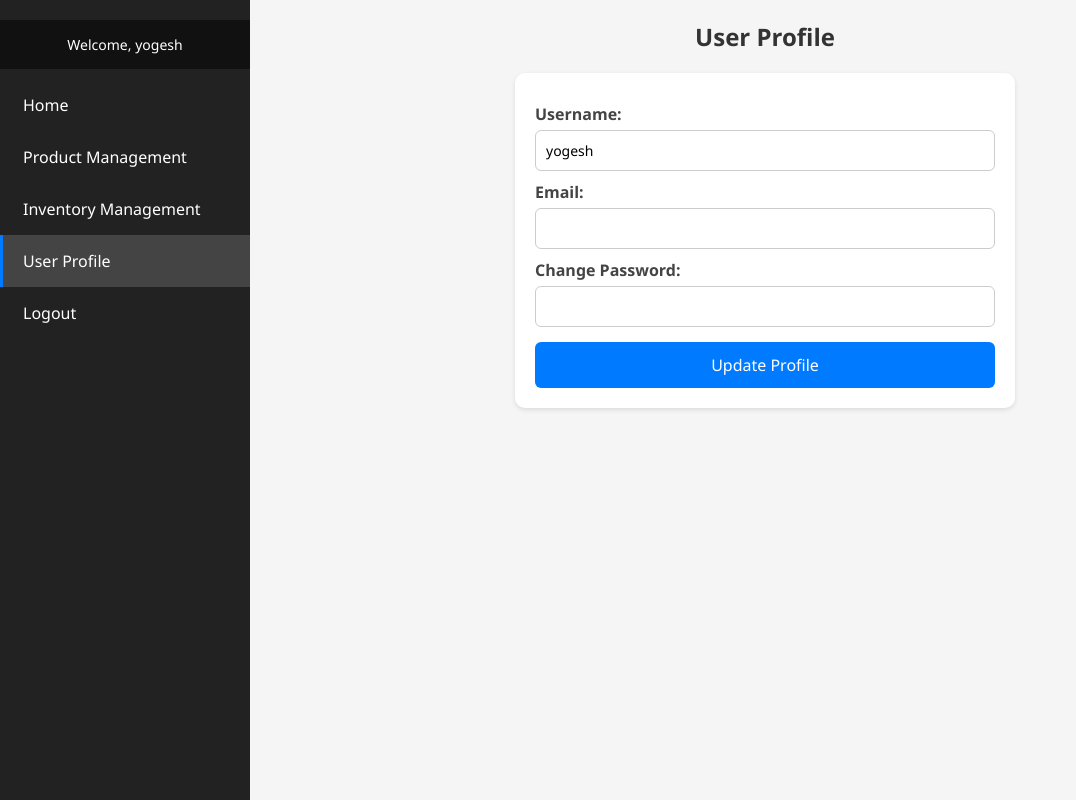
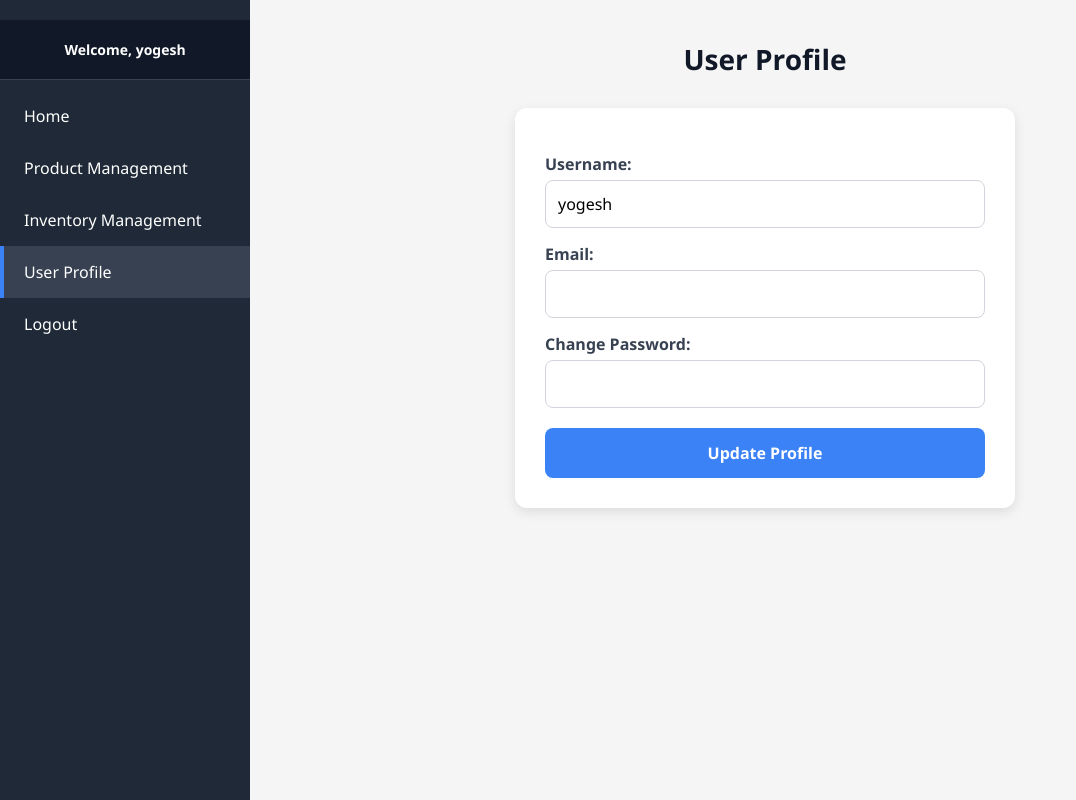
Before and after one commit to yogizx/RMS, a Django app: page /authu/profile/ in a window 1280 px wide. Shown: the whole page, without its empty margins (0-1076 px from the left). Run offline with Django 5.2, Linux system fonts and the light colour scheme; a user stored in the database is signed in.

Commit message:
Update user_profile.html

```diff
--- a/authu/templates/authu/user_profile.html
+++ b/authu/templates/authu/user_profile.html
@@ -6,11 +6,12 @@
 <title>User Profile</title>
 <style>
     * { margin: 0; padding: 0; box-sizing: border-box; font-family: 'Segoe UI', Arial, sans-serif; }
+
     body { background-color: #f5f5f5; display: flex; min-height: 100vh; }
 
     /* SIDEBAR */
     .sidebar {
-            background-color: #222;
+        background-color: #1f2937; /* Dark gray-blue */
         color: white;
         width: 250px;
         height: 100vh;
@@ -27,10 +28,12 @@
 
     .sidebar .user-info {
         text-align: center;
-            padding: 15px;
-            background: #111;
+        padding: 20px;
         font-size: 14px;
+        font-weight: bold;
+        background: #111827;
         margin-bottom: 10px;
+        border-bottom: 1px solid #374151;
     }
 
     .sidebar a {
@@ -38,86 +41,92 @@
         text-decoration: none;
         padding: 15px 20px;
         display: block;
-            border-left: 3px solid transparent;
+        border-left: 4px solid transparent;
         transition: all 0.3s;
+        font-size: 16px;
     }
 
     .sidebar a:hover, .sidebar a.active {
-            background-color: #444;
-            border-left: 3px solid #007BFF;
+        background-color: #374151;
+        border-left: 4px solid #3b82f6; /* Blue indicator */
     }
 
-        /* TOGGLE BUTTON (Mobile) */
+    /* TOGGLE BUTTON */
     .menu-toggle {
         display: none;
         position: fixed;
         top: 15px; left: 15px;
-            background: #007BFF;
+        background: #3b82f6;
         color: white;
         border: none;
         font-size: 24px;
-            padding: 8px 12px;
+        padding: 10px 14px;
         cursor: pointer;
         z-index: 1100;
-            border-radius: 4px;
+        border-radius: 6px;
+        box-shadow: 0 2px 6px rgba(0,0,0,0.2);
     }
 
-        /* CONTENT AREA */
+    /* CONTENT */
     .main-content {
         flex: 1;
         margin-left: 250px;
-            padding: 20px;
+        padding: 40px 30px;
         width: 100%;
         transition: margin-left 0.3s ease-in-out;
     }
 
-        h2 { text-align: center; color: #333; margin-bottom: 20px; }
+    h2 { text-align: center; color: #111827; margin-bottom: 30px; font-size: 28px; }
 
     .profile-card {
         background: white;
-            padding: 20px;
-            border-radius: 10px;
-            box-shadow: 0 2px 5px rgba(0,0,0,0.1);
+        padding: 30px;
+        border-radius: 12px;
+        box-shadow: 0 4px 12px rgba(0,0,0,0.1);
         max-width: 500px;
         margin: auto;
     }
 
-        label { display: block; margin-top: 10px; font-weight: bold; color: #444; }
+    label { display: block; margin-top: 15px; font-weight: 600; color: #374151; }
     input[type="text"], input[type="email"], input[type="password"] {
         width: 100%;
-            padding: 10px;
+        padding: 12px;
         margin-top: 5px;
-            border: 1px solid #ccc;
-            border-radius: 6px;
-            font-size: 14px;
+        border: 1px solid #d1d5db;
+        border-radius: 8px;
+        font-size: 16px;
     }
 
     .btn {
-            margin-top: 15px;
+        margin-top: 20px;
         width: 100%;
-            background: #007BFF;
+        background: #3b82f6;
         color: white;
-            padding: 12px;
+        padding: 14px;
         border: none;
-            border-radius: 6px;
+        border-radius: 8px;
         cursor: pointer;
         font-size: 16px;
+        font-weight: 600;
         transition: background 0.3s;
     }
-        .btn:hover { background: #0056b3; }
+    .btn:hover { background: #2563eb; }
 
     /* RESPONSIVE */
     @media (max-width: 768px) {
         .sidebar { transform: translateX(-100%); width: 220px; }
-            .main-content { margin-left: 0; padding-top: 60px; }
+        .main-content { margin-left: 0; padding-top: 70px; }
         .menu-toggle { display: block; }
     }
 </style>
 </head>
 <body>
 
+<!-- TOGGLE BUTTON -->
+<button class="menu-toggle" id="menuToggle">&#9776;</button>
+
 <!-- SIDEBAR -->
-    <div class="sidebar" id="sidebar">
+<div class="sidebar hidden" id="sidebar">
     <div class="user-info">Welcome, {{ request.user.username }}</div>
     <a href="{% url 'authu:home' %}">Home</a>
     <a href="{% url 'Product:barcode_generate' %}">Product Management</a>
@@ -125,9 +134,6 @@
     <a href="{% url 'authu:user_profile' %}" class="active">User Profile</a>
     <a href="{% url 'authu:login' %}">Logout</a>
 </div>
-
-    <!-- TOGGLE BUTTON -->
-    <button class="menu-toggle" id="menuToggle">&#9776;</button>
 
 <!-- MAIN CONTENT -->
 <div class="main-content">
@@ -154,29 +160,29 @@
 const menuToggle = document.getElementById('menuToggle');
 
 function toggleSidebar() {
-            if (window.innerWidth <= 768) {
     sidebar.classList.toggle('hidden');
 }
-        }
 
+// Toggle sidebar when menu button is clicked
 menuToggle.addEventListener('click', toggleSidebar);
 
-        // Auto-close on link click (only for mobile)
+// Close sidebar when clicking a link on mobile
 sidebar.querySelectorAll('a').forEach(link => {
     link.addEventListener('click', () => {
         if (window.innerWidth <= 768) sidebar.classList.add('hidden');
     });
 });
 
-        // Ensure sidebar is visible on desktop always
+// Ensure sidebar is visible on desktop and hidden on mobile
 function handleResize() {
     if (window.innerWidth > 768) {
-                sidebar.classList.remove('hidden');
+        sidebar.classList.remove('hidden'); // always visible on desktop
     } else {
-                sidebar.classList.add('hidden');
+        sidebar.classList.add('hidden'); // hidden by default on mobile
     }
 }
 
+// Run on page load and on resize
 window.addEventListener('resize', handleResize);
 document.addEventListener('DOMContentLoaded', handleResize);
 </script>
```
Lines whose indentation alone changed are shown as unchanged.
